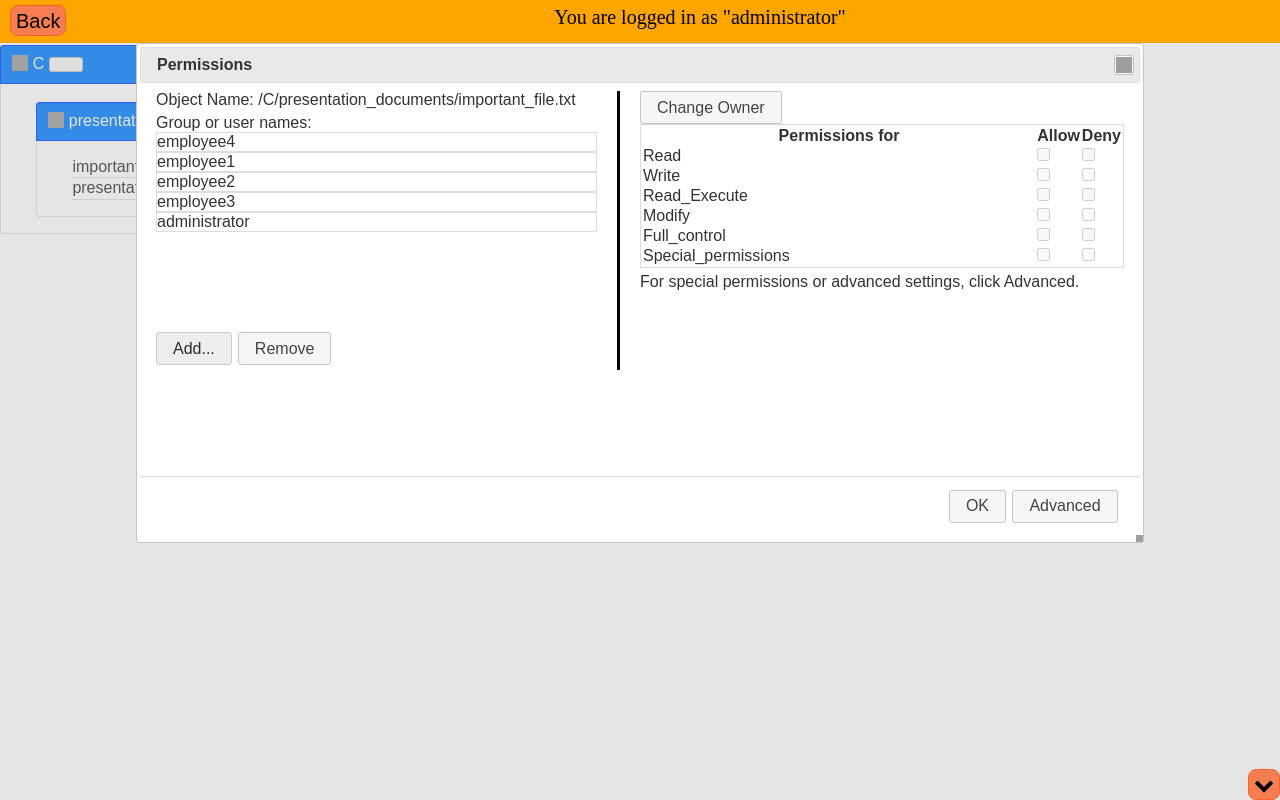
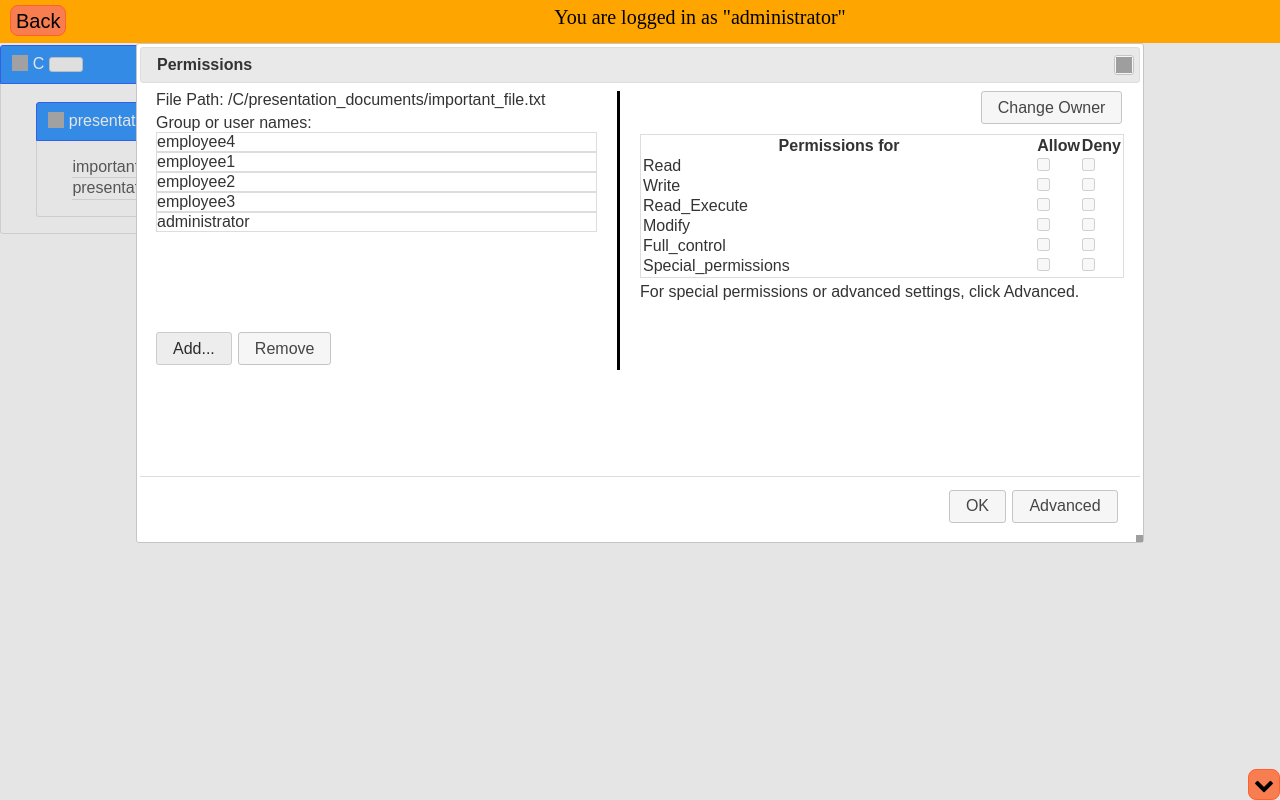
Before and after one commit to CSE256-Spring24/problem-solving-project-teamteamteamsequel, a website: page wrapper_add_new_user.html in a window 1280 px wide. Both pictures are taken after a click on the button 211 px from the left and 167 px from the top of the page. Drawn offline with nearby package versions, Linux system fonts and the light colour scheme; grey boxes are pictures that could not be loaded; a web font is replaced by a local one.

Commit message:
moved button lol

```diff
--- a/fileperms_style.css
+++ b/fileperms_style.css
@@ -58,6 +58,7 @@
     font-style: italic;
 }
 
-#perm_owner_change_button {
-    padding: 50px;
+#perm_change_owner_button {
+    margin-bottom: 10px;
+    float: right;
 }
--- a/view_baseline.js
+++ b/view_baseline.js
@@ -36,7 +36,7 @@ perm_dialog = define_new_dialog('permdialog', title='Permissions', options = {
 
 // Make the initial "Object Name:" text:
 // If you pass in valid HTML to $(), it will *create* elements instead of selecting them. (You still have to append them, though)
-obj_name_div = $('<div id="permdialog_objname" class="section">Object Name: <span id="permdialog_objname_namespan"></span> </div>')
+obj_name_div = $('<div id="permdialog_objname" class="section">File Path: <span id="permdialog_objname_namespan"></span> </div>')
 
 //Make the div with the explanation about special permissions/advanced settings:
 advanced_expl_div = $('<div id="permdialog_advanced_explantion_text">For special permissions or advanced settings, click Advanced.</div>')
```
